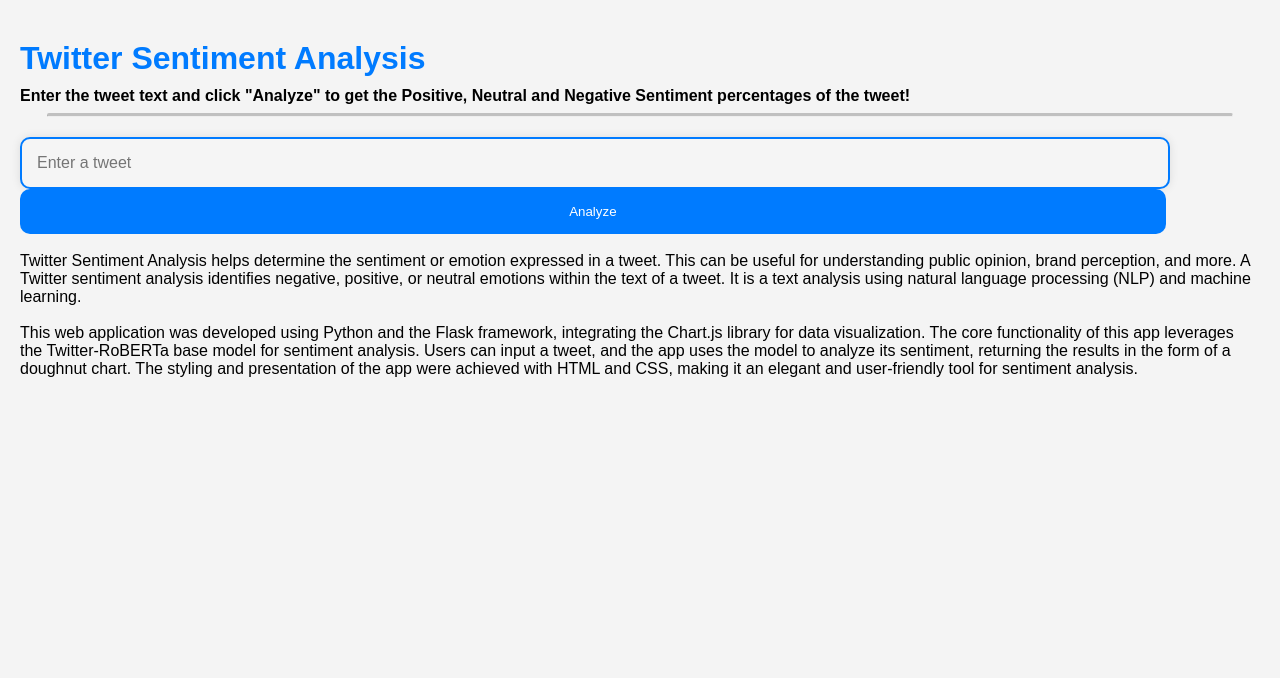
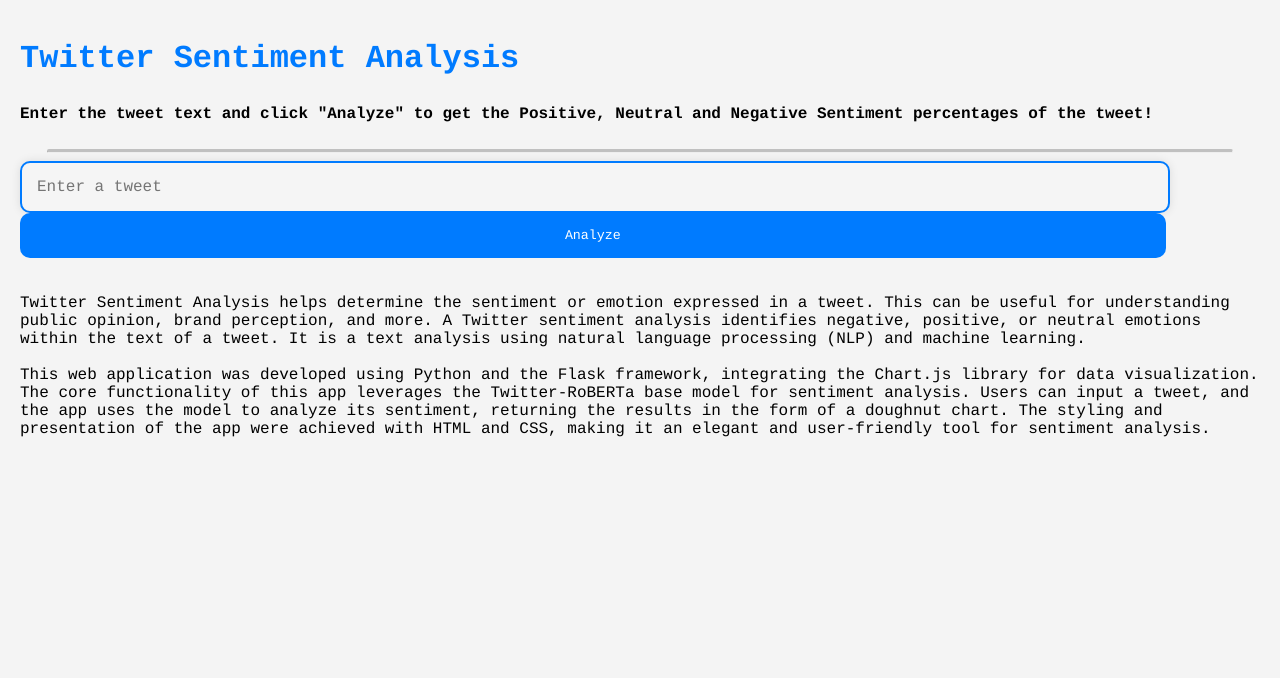
Before and after one commit to dhruvcharan13/Tweet-Sentiment-Analysis, a Flask app: page / in a window 1280 px wide. Shown: the top 678 px of the page. Run offline with Flask 3, Linux system fonts and the light colour scheme.

Commit message:
Add files via upload

```diff
--- a/templates/index.html
+++ b/templates/index.html
@@ -14,19 +14,19 @@
   <body>
 
 
-    <h1 style="font-family: Arial, sans-serif; margin:auto;" size=100>Twitter Sentiment Analysis</h1>
-    <h4 style="font-family: Arial, sans-serif; margin:auto;" size=100>Enter the tweet text and click "Analyze" to get the Positive, Neutral and Negative Sentiment percentages of the tweet!</h4>
+    <h1 style="font-family: Courier, monospace; margin:auto;" size=100>Twitter Sentiment Analysis</h1> <br>
+    <h4 style="font-family: Courier, monospace; margin:auto;" size=100>Enter the tweet text and click "Analyze" to get the Positive, Neutral and Negative Sentiment percentages of the tweet!</h4> <br>
     <hr class="solid">
 
     <div class="container">
-        <form action="/process_sentence" method="post" autocomplete="off">
-            <input type="text" name="sentence" placeholder="Enter a tweet" required>
-            <button type="submit">Analyze</button>
+        <form action="/process_sentence" method="post" autocomplete="off" style="font-family: Courier, monospace; margin:auto;">
+            <input type="text" name="sentence" style="font-family: Courier, monospace; margin:auto;" placeholder="Enter a tweet" required>
+            <button style="font-family: Courier, monospace; margin:auto;" type="submit">Analyze</button>
         </form>
     </div>
 
-    <br>
-  <p style="font-family: Arial, sans-serif; margin:auto;" size=100>Twitter Sentiment Analysis helps determine the sentiment or emotion expressed in a tweet. This can be useful for understanding public opinion, brand perception, and more.
+    <br> <br>
+  <p style="font-family: Courier, monospace; margin:auto;" size=100>Twitter Sentiment Analysis helps determine the sentiment or emotion expressed in a tweet. This can be useful for understanding public opinion, brand perception, and more.
 
   A Twitter sentiment analysis identifies negative, positive, or neutral emotions within the text of a tweet. It is a text analysis using natural language processing (NLP) and machine learning.
 
--- a/templates/result.html
+++ b/templates/result.html
@@ -16,7 +16,7 @@
     </ul> -->
 
 
-    <h1 style="width:100%;max-width: 50%;margin:center; font-family: Arial, sans-serif;">Sentiment Analysis of the tweet</h1>
+    <h1 style="width:100%;max-width: 50%;margin:center; font-family: Courier, monospace;">Sentiment Analysis of the tweet</h1>
 
     <canvas id="myChart" style="width:100%;max-width:700px;margin:auto;"></canvas>
 
```
